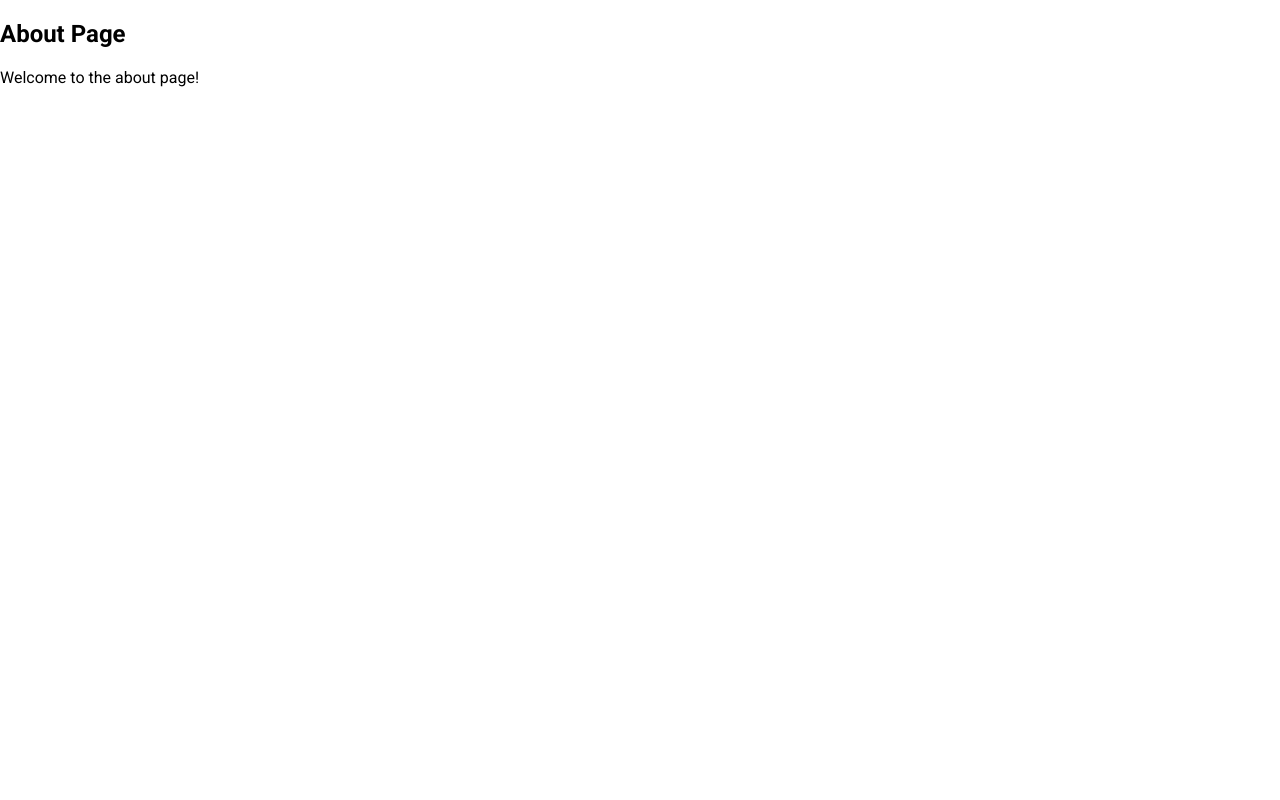
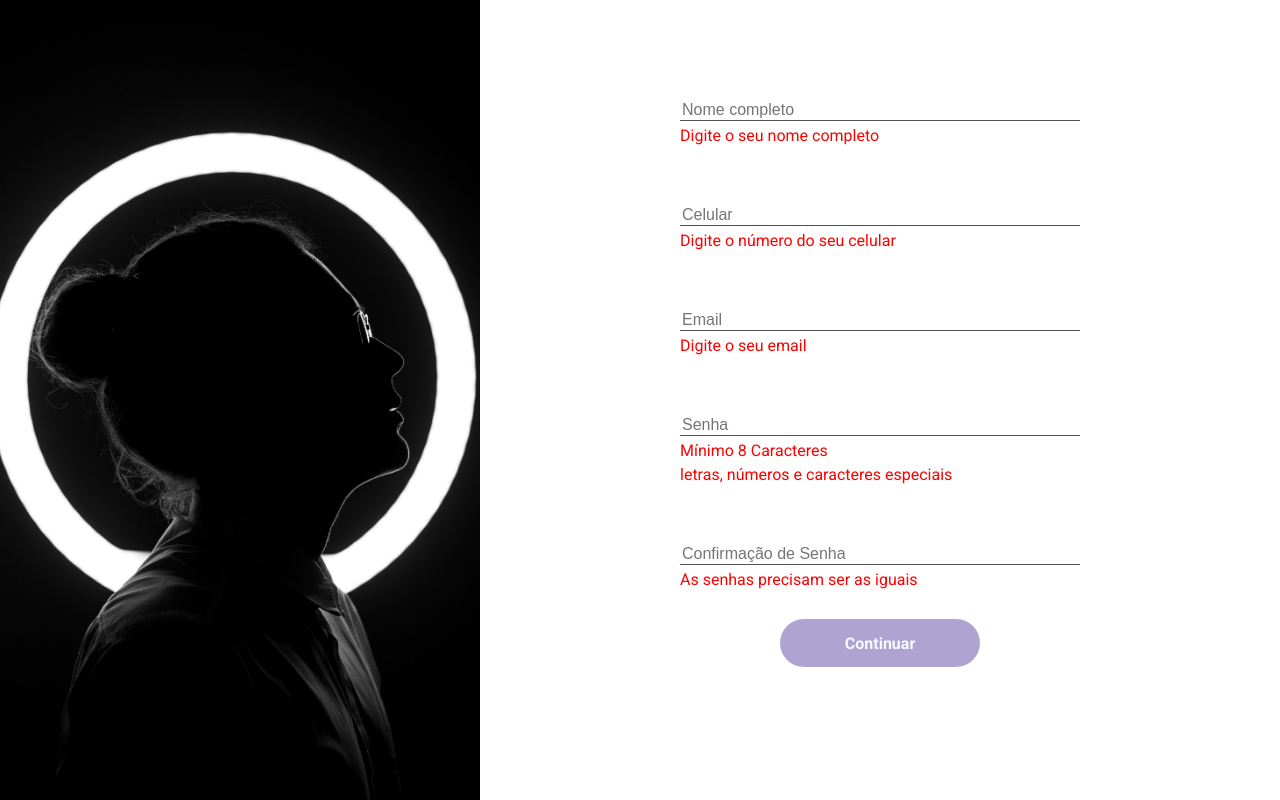
Before and after one commit to Black-Bank/credit_black_ibk, a React (Create React App) app: page /signup in a window 1280 px wide. Built offline with nearby package versions, Linux system fonts and the light colour scheme.

Commit message:
feat: signup

```diff
--- a/src/Utils/utils.ts
+++ b/src/Utils/utils.ts
@@ -1,3 +1,10 @@
 export const unmaskCpf = (cpf: string) => {
 	return cpf.replace(/[.-]/g, '');
 };
+
+export const isValidEmail = (email: string) => {
+	const atIndex = email.indexOf('@');
+	const dotComIndex = email.lastIndexOf('.com');
+
+	return atIndex !== -1 && dotComIndex !== -1 && dotComIndex > atIndex;
+};
--- a/src/screens/Home/Home.css
+++ b/src/screens/Home/Home.css
@@ -82,7 +82,7 @@
 	font-size: 16px;
 	outline: none;
 	box-sizing: border-box;
-	position: relative; /* Define a posição relativa */
+	position: relative;
 }
 
 .cpf-input-invalid {
@@ -95,7 +95,7 @@
 
 	outline: none;
 	box-sizing: border-box;
-	position: relative; /* Define a posição relativa */
+	position: relative;
 }
 .cpf-input-invalid:focus {
 	border-bottom-color: rgb(241, 4, 4);
--- a/src/screens/Home/Home.tsx
+++ b/src/screens/Home/Home.tsx
@@ -2,8 +2,11 @@ import React, { useState } from 'react';
 import { Header } from '../../components/Header/Header';
 import './Home.css';
 import { unmaskCpf } from '../../Utils/utils';
+import { useNavigate } from 'react-router-dom';
 
 export const Home: React.FC = () => {
+	const navigate = useNavigate();
+
 	const [cpf, setCpf] = useState('');
 
 	const handleCpfChange = (e: React.ChangeEvent<HTMLInputElement>) => {
@@ -24,6 +27,12 @@ export const Home: React.FC = () => {
 		);
 
 		setCpf(cpfWithMask);
+	};
+	const handleContinue = () => {
+		if (isValidCpf) {
+			sessionStorage.setItem('identifier', unmaskCpf(cpf));
+			navigate('/signup');
+		}
 	};
 
 	const isValidCpf = unmaskCpf(cpf).length === 11;
@@ -56,7 +65,12 @@ export const Home: React.FC = () => {
 						/>
 					</div>
 					<div className={`button ${!isValidCpf ? 'disabled' : 'active'}`}>
-						<span className="buton-title">Continuar</span>
+						<span
+							className="buton-title"
+							onClick={handleContinue}
+						>
+							Continuar
+						</span>
 					</div>
 				</div>
 			</div>
--- /dev/null
+++ b/src/screens/Signup/Signup.css
@@ -0,0 +1,78 @@
+.signup-container {
+	display: flex;
+}
+.signup-block {
+	width: 100vh;
+	height: 100vh;
+	background-image: url('../../assets/logo-art.jpg');
+
+	background-size: cover;
+	background-position: center;
+	background-repeat: no-repeat;
+}
+@media screen and (max-width: 600px) {
+	.signup-container {
+		flex-direction: column;
+	}
+}
+.signup-secound-block {
+	display: flex;
+	flex-direction: column;
+	width: 100vh;
+}
+.signup-field {
+	display: flex;
+	justify-content: center;
+	align-items: center;
+	width: 100vh;
+	margin-top: 100px;
+
+	flex-direction: column;
+}
+.signup-wrapper-first {
+	display: flex;
+	flex-direction: column;
+}
+.signup-wrapper {
+	display: flex;
+	flex-direction: column;
+	margin-top: 60px;
+}
+
+.field-input-valid {
+	min-width: 400px;
+	width: 10%;
+	color: green;
+	height: 100%;
+	border: none;
+	border-bottom: 1px solid #535252;
+	font-size: 16px;
+	outline: none;
+	box-sizing: border-box;
+	position: relative;
+}
+
+.field-input-invalid {
+	min-width: 400px;
+	width: 10%;
+	color: red;
+	height: 100%;
+	border: none;
+	border-bottom: 1px solid #535252;
+	font-size: 16px;
+
+	outline: none;
+	box-sizing: border-box;
+	position: relative;
+}
+.field-input-invalid:focus {
+	border-bottom-color: rgb(241, 4, 4);
+}
+.field-input-valid:focus {
+	border-bottom-color: green;
+}
+
+.error-message {
+	color: red;
+	margin-top: 5px;
+}
--- a/src/screens/Signup/Signup.tsx
+++ b/src/screens/Signup/Signup.tsx
@@ -1,10 +1,180 @@
-import React from 'react';
+/* eslint-disable react-hooks/exhaustive-deps */
+import React, { useEffect, useState } from 'react';
+import './Signup.css';
+import { IErrorSignup } from './enum';
+import { isValidEmail } from '../../Utils/utils';
 
+const errorInitialValues = {
+	error_name: false,
+	error_password: false,
+	error_isSamePassword: false,
+	error_email: false,
+	error_cellphone: false,
+};
 export const Signup: React.FC = () => {
+	const [name, setName] = useState<string>('');
+	const [hiddenPassword, setHiddenPassword] = useState<boolean>(true);
+	const [password, setPassword] = useState<string>('');
+	const [confirmPassword, setConfirmPassword] = useState<string>('');
+	const [email, setEmail] = useState<string>('');
+	const [cellphone, setCellphone] = useState<string>('');
+	const [disabled, setDisabled] = useState<boolean>(true);
+	const [errorType, setErrorType] = useState<IErrorSignup>(errorInitialValues);
+	const cpf = sessionStorage.getItem('identifier');
+
+	useEffect(() => {
+		const validateName = () => name.length > 3 && /\s/.test(name);
+		const validatePassword = () =>
+			/(?=.*[a-zA-Z])(?=.*\d)(?=.*[@$!%*?&])[A-Za-z\d@$!%*?&]{8,}/.test(
+				password
+			);
+		const validateSamePassword = () => password === confirmPassword;
+		const validateEmail = () => isValidEmail(email);
+		const validateCellphone = () => cellphone.length === 11;
+
+		const hasError =
+			!validateName() ||
+			!validatePassword() ||
+			!validateSamePassword() ||
+			!validateEmail() ||
+			!validateCellphone();
+
+		setErrorType({
+			error_name: !validateName(),
+			error_password: !validatePassword(),
+			error_isSamePassword: !validateSamePassword(),
+			error_email: !validateEmail(),
+			error_cellphone: !validateCellphone(),
+		});
+		setDisabled(hasError);
+		console.log(hasError);
+	}, [name, email, password, confirmPassword, cellphone]);
+
+	const handleName = (name: string) => {
+		setName(name);
+	};
+	const handleCellphone = (cellphone: string) => {
+		setCellphone(cellphone);
+	};
+	const handleEmail = (email: string) => {
+		setEmail(email);
+	};
+	const handlePassword = (password: string) => {
+		setPassword(password);
+	};
+	const handleConfirmPassword = (password: string) => {
+		setConfirmPassword(password);
+	};
+	const handleContinue = () => {
+		console.log({
+			name: name,
+			identifier: cpf,
+			email: email,
+			password: password,
+			confirmPassword: confirmPassword,
+			amount: 0,
+		});
+	};
 	return (
-		<div>
-			<h2>About Page</h2>
-			<p>Welcome to the about page!</p>
+		<div className="signup-container">
+			<div className="signup-block"></div>
+			<div className="signup-secound-block">
+				<div className="signup-field">
+					<div className="signup-wrapper-first">
+						<input
+							type="text"
+							value={name}
+							onChange={(e) => handleName(e.target.value)}
+							placeholder="Nome completo"
+							className={
+								!errorType.error_name
+									? 'field-input-valid'
+									: 'field-input-invalid'
+							}
+						/>
+						<span className="error-message">
+							{errorType.error_name && 'Digite o seu nome completo'}
+						</span>
+					</div>
+
+					<div className="signup-wrapper">
+						<input
+							type="text"
+							value={cellphone}
+							onChange={(e) => handleCellphone(e.target.value)}
+							placeholder="Celular"
+							className={
+								!errorType.error_cellphone
+									? 'field-input-valid'
+									: 'field-input-invalid'
+							}
+						/>
+						<span className="error-message">
+							{errorType.error_cellphone && 'Digite o número do seu celular'}
+						</span>
+					</div>
+					<div className="signup-wrapper">
+						<input
+							type="text"
+							value={email}
+							onChange={(e) => handleEmail(e.target.value)}
+							placeholder="Email"
+							className={
+								!errorType.error_email
+									? 'field-input-valid'
+									: 'field-input-invalid'
+							}
+						/>
+						<span className="error-message">
+							{errorType.error_email && 'Digite o seu email'}
+						</span>
+					</div>
+					<div className="signup-wrapper">
+						<input
+							type={hiddenPassword ? 'password' : 'text'}
+							value={password}
+							onChange={(e) => handlePassword(e.target.value)}
+							placeholder="Senha"
+							className={
+								!errorType.error_password
+									? 'field-input-valid'
+									: 'field-input-invalid'
+							}
+						/>
+						<span className="error-message">
+							{errorType.error_password && 'Mínimo 8 Caracteres'}
+						</span>
+						<span className="error-message">
+							{errorType.error_password &&
+								'letras, números e caracteres especiais'}
+						</span>
+					</div>
+					<div className="signup-wrapper">
+						<input
+							type={hiddenPassword ? 'password' : 'text'}
+							value={confirmPassword}
+							onChange={(e) => handleConfirmPassword(e.target.value)}
+							placeholder="Confirmação de Senha"
+							className={
+								!errorType.error_isSamePassword
+									? 'field-input-valid'
+									: 'field-input-invalid'
+							}
+						/>
+						<span className="error-message">
+							{errorType.error_password && 'As senhas precisam ser as iguais'}
+						</span>
+					</div>
+					<div className={`button ${disabled ? 'disabled' : 'active'}`}>
+						<span
+							className="buton-title"
+							onClick={handleContinue}
+						>
+							Continuar
+						</span>
+					</div>
+				</div>
+			</div>
 		</div>
 	);
 };
--- /dev/null
+++ b/src/screens/Signup/enum.ts
@@ -0,0 +1,14 @@
+export enum ErrorTypes {
+	INVALID_NAME = 'INVALID_NAME',
+	INVALID_EMAIL = 'INVALID_EMAIL',
+	INVALID_PASSWORD = 'INVALID_PASSWORD',
+	PASSWORDS_DO_NOT_MATCH = 'PASSWORDS_DO_NOT_MATCH',
+}
+
+export interface IErrorSignup {
+	error_name: boolean;
+	error_password: boolean;
+	error_isSamePassword: boolean;
+	error_email: boolean;
+	error_cellphone: boolean;
+}
```
Also changed, not shown: src/assets/logo-art.jpg (added).
